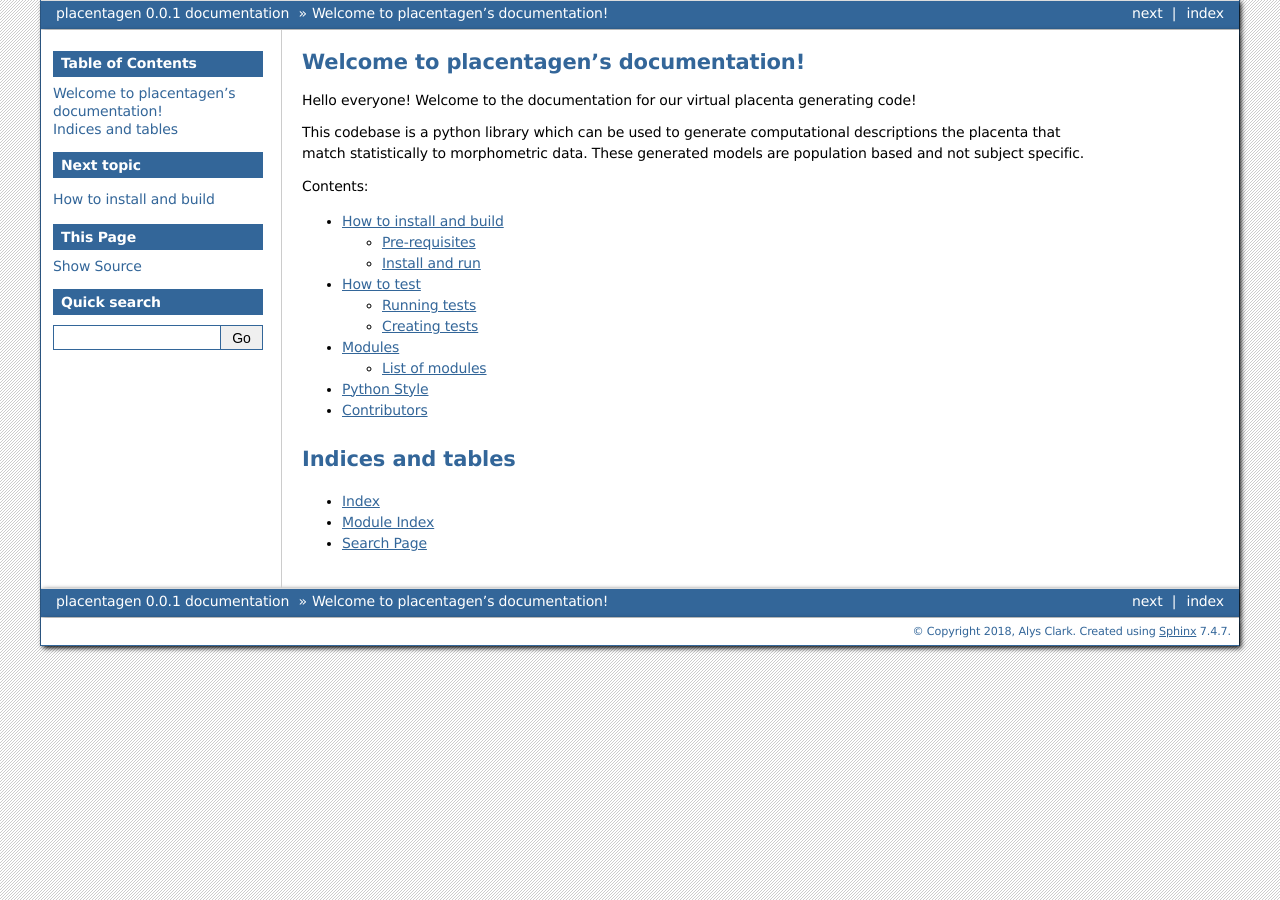
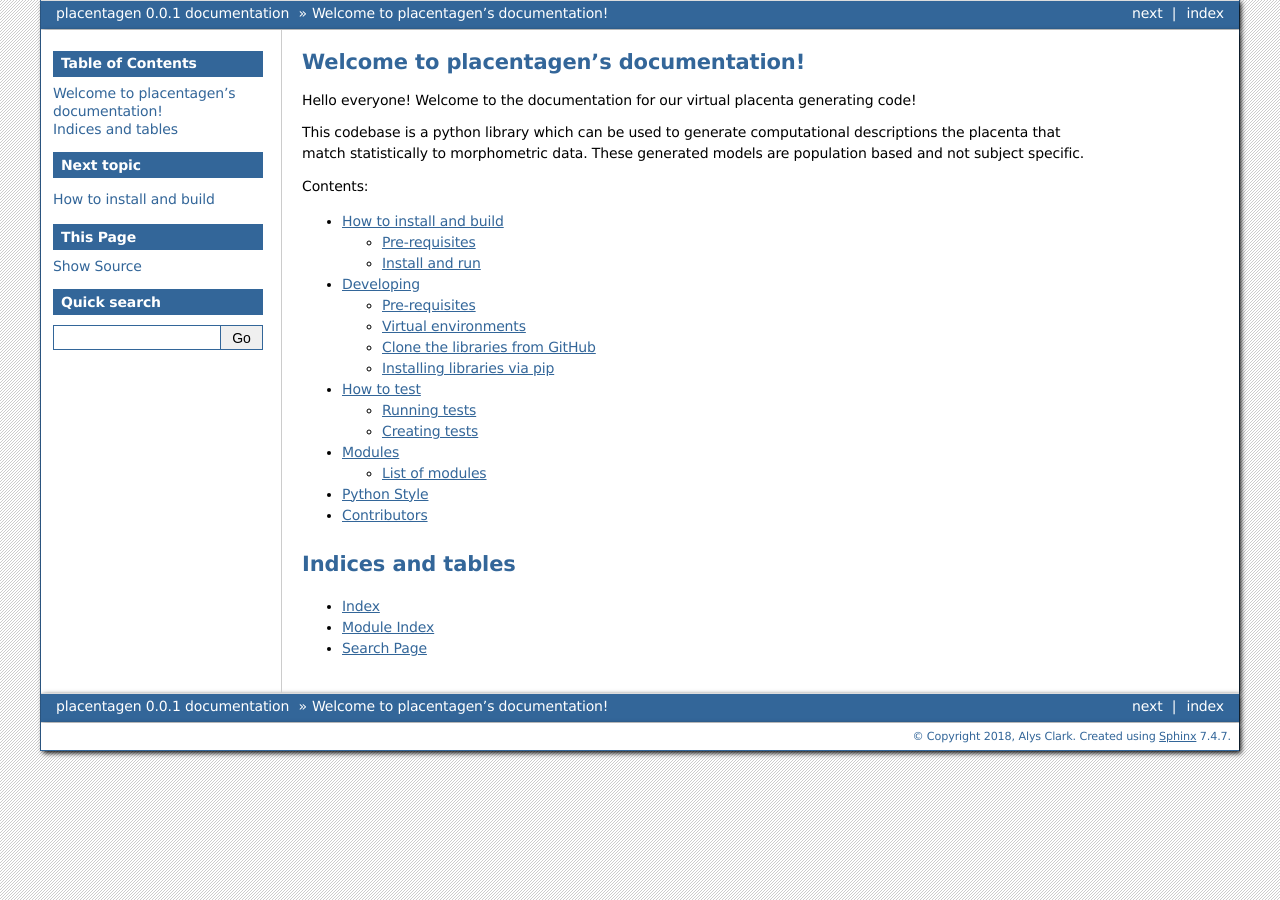
Before and after one commit to VirtualPregnancy/placentagen, a Sphinx documentation site: the page built from docs/index.rst, in a window 1280 px wide. Built offline with Sphinx 7.4.7, drawn with Linux system fonts in a browser that asks for light colours; some of the changed lines change nothing that is shown.

Commit message:
Documentation for developers

```diff
--- a/docs/building.rst
+++ b/docs/building.rst
@@ -8,7 +8,6 @@
 To use these libraries you need:
 
 - A python interpreter
-- numpy (`pip install numpy`)
 
 
 Install and run
--- /dev/null
+++ b/docs/developing.rst
@@ -0,0 +1,158 @@
+==========
+Developing
+==========
+
+Pre-requisites-  :ref:`Pre-requisites`
+
+Virtual environments-  :ref:`Virtual environments`
+
+Clone the libraries from GitHub- :ref:`Clone the libraries from GitHub`
+
+Installing libraries via pip- :ref:`Installing libraries via pip`
+
+Pre-requisites
+==============
+
+You will need
+
+- Python
+- Sphinx
+- Virtual environments (optional)
+
+
+Windows
+'''''''
+For Sphinx you will first need to have Python installed.
+Python is availble from the Python `download page <PythonDownload>`_.
+Once Python is installed Sphinx can be installed with pip.
+
+.. code-block:: console
+
+  pip install sphinx
+
+It is also useful (but not a requirement to make use of virtual environments.
+this allows you to have easy access to multiple versions of the library (e.g. working and development)
+
+.. code-block:: console
+
+  pip install virtualenv
+
+OS X
+''''
+
+To install fun python things  you will need pip, if you don't already have
+it you can use the `get-pip.py script <https://bootstrap.pypa.io/get-pip.py>`_.
+
+.. code-block:: console
+
+  curl https://bootstrap.pypa.io/get-pip.py > get-pip.py
+  sudo -H python get-pip.py
+
+Once pip is installed you can get Sphinx using
+
+.. code-block:: console
+
+    sudo -H pip install sphinx
+    sudo -H pip install sphinx-fortran
+
+It is also useful (but not a requirement to make use of virtual environments.
+this allows you to have easy access to multiple versions of the library (e.g. working and development)
+
+.. code-block:: console
+
+    sudo -H pip install virtualenv
+
+GNU/Linux
+'''''''''
+Use the command line to get all these things:
+
+.. code-block:: console
+
+    sudo apt-get install pythonX.Y-dev # Where X and Y are the major and minor version numbers of the Python you want to install, any version above 2.6 will work
+    sudo apt-get install python-sphinx
+    sudo apt-get install python-virtualenv
+
+
+Virtual environments
+====================
+
+Possibly the best way to develop with this library is  through virtual environments.
+This allows a library configuration to be matched to a  virtual environment that can be
+easily moved between i.e. for a release version of the code you use to run models,
+and a develop one which might have stuff you are doing that won't work for everyone
+
+To create a virtual environement
+
+Create a home for all virtual environments
+''''''''''''''''''''''''''''''''''''''''''
+
+The first task is to create a directory to hold the virtual environment installations
+
+.. code-block:: console
+
+  mkdir virtual_environments
+
+This directory can be created anywhere.
+
+Create a virtual environment
+''''''''''''''''''''''''''''
+
+The second task is to create a Python virtual environment to install the libraries
+
+.. code-block:: console
+
+  cd virtual_environments # change directory to where the virtual environment should be created
+  virtualenv --system-site-packages nameofyourenvironment
+
+The *--system-site-packages* flag allows the virtual environment to access all the packages that the system python has installed.
+This is useful for big packages which may be required, for example; numpy or scipy.
+The name of the virtual environment (in this case *nameofyourenvironment*) is determined by you, whatever makes sense, maybe
+the name of the branch of these libraries you are on.
+
+Activate virtual environment
+''''''''''''''''''''''''''''
+
+The third task is to activate the Python environment.
+
+.. code-block:: console
+
+  source /path/to/env/bin/activate
+
+or in windows:
+
+.. code-block:: console
+
+  \path\to\env\Scripts\activate
+
+
+The activate script may alter the command prompt to indicate the active virtual environment.
+This script will also make changes to your path variables.
+To undo these changes execute the *deactivate* script
+
+
+.. code-block:: console
+
+  deactivate
+
+
+Clone the libraries from GitHub
+===============================
+
+`Set up a development triangle <https://gist.github.com/anjohnson/8994c95ab2a06f7d2339>`_.
+
+If you are at University of Auckland, you can see some ABI documentation on development triangles here, including
+a `step-by-step-guide <https://drive.google.com/open?id=1520jNTRMWXjvd47kS8UWOn02tsLZnppY>`_.
+
+At the end of this process you should have a copy of this codebase local to your machine.
+You can then install this local copy via pip, within a virtual environment, so you can update and run
+as you go.
+
+
+Installing libraries via pip
+============================
+You can now install the locally cloned package via pip, with the *-e* option enabling you to make changes
+to the libraries and to use these changes in your virtual environment immediately
+
+.. code-block:: console
+
+    pip install -e /path/to/placentagen
--- a/docs/index.rst
+++ b/docs/index.rst
@@ -16,6 +16,7 @@
    :maxdepth: 2
 
    building
+   developing
    testing
    modules
    pythonstyle
```
